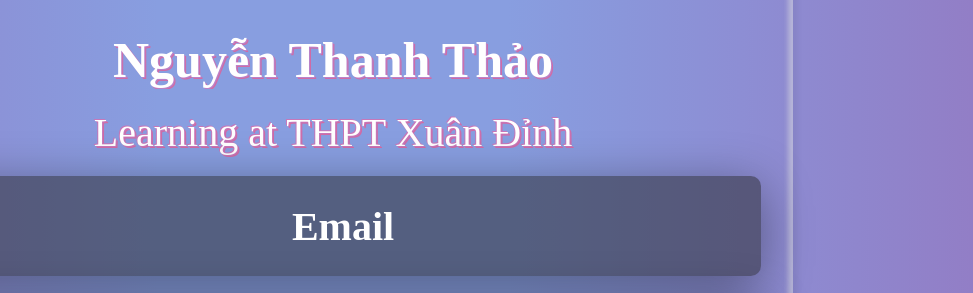
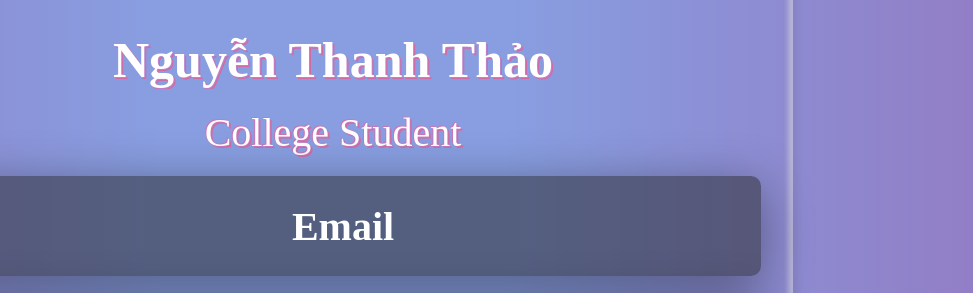
Before and after one commit to AnLaVN/Thanh_Thao-Credit, a plain HTML site: page index.html in a window 1280 px wide. Shown: the part 453-746 px from the top of the page, 307-1280 px from the left. Drawn offline with Linux system fonts and the light colour scheme.

Commit message:
Update index.html

```diff
--- a/index.html
+++ b/index.html
@@ -13,7 +13,7 @@
     <div class="InforCard">
         <img id="Avatar" src="image/THAO.JPG"/>
         <div id="Name">Nguyễn Thanh Thảo</div>
-        <div id="Description">Learning at THPT Xuân Đỉnh</div>
+        <div id="Description">College Student</div>
         <a class="Tag" href="mailto:ngthanhthao2206@gmail.com">
             <img class="dark" src="image/mail.png" alt="Email Logo">
             <img class="light" src="image/gmail.png" alt="Email Logo">
```
